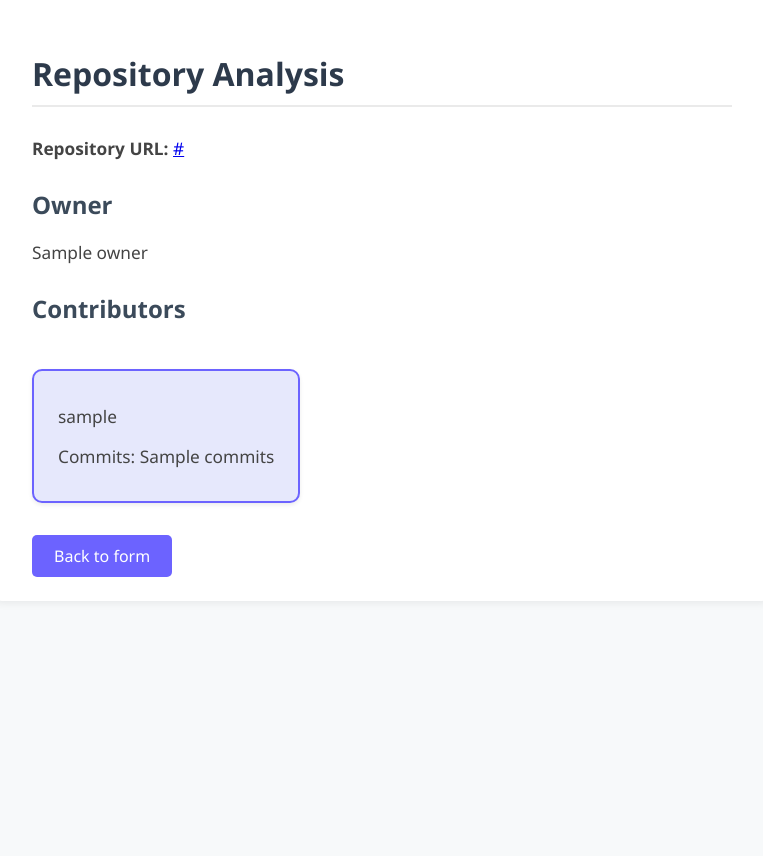
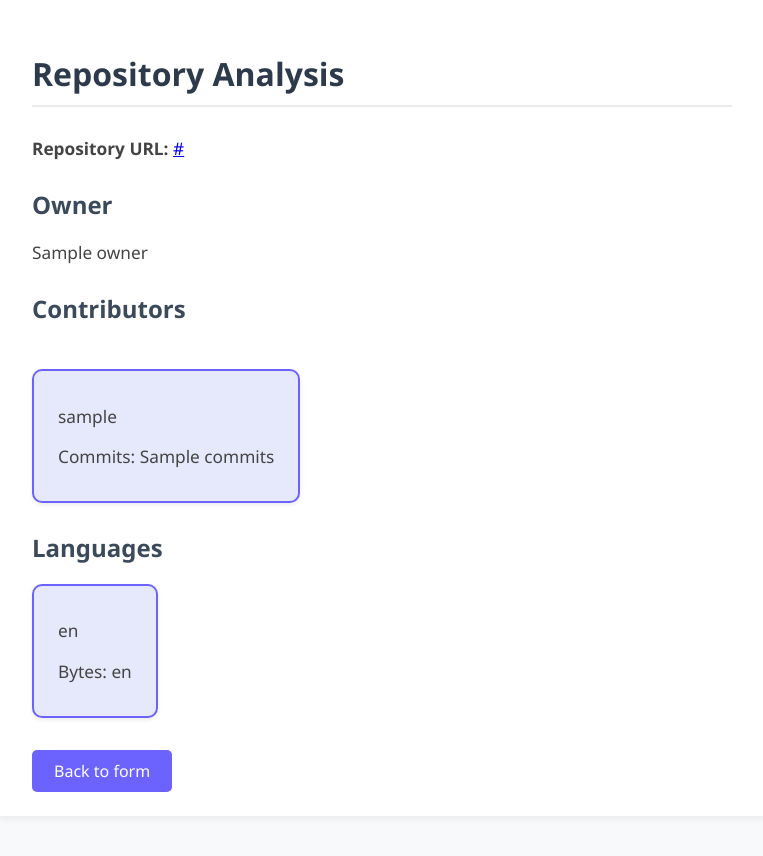
Before and after one commit to pseudoguy3/GitRepoAn, a Flask app: template templates/Analysis.html in a window 1280 px wide. Shown: the part 41-897 px from the top of the page, without its empty margins (258-1021 px from the left). Before the commit the page ends 618 px from the top, so only its background shows below. Run offline with Flask 3, Linux system fonts and the light colour scheme; the template is opened without the code that fills it: most values are stand-ins (such as "Sample title", 1, 10 or a date in 2020).

Commit message:
add languages metadata of repository

```diff
--- a/app.py
+++ b/app.py
@@ -21,11 +21,12 @@ def repo_form():
                 result = validator.validate_repo(repo_url)
                 owner = result.get("creator")
                 contributors = result.get("contributors")
+                languages = result.get("languages")
             except Exception as e:
                 error = str(e)
         if not error:
             # If no error, show analysis page
-            return render_template("Analysis.html", owner=owner, contributors=contributors, repo_url=repo_url)
+            return render_template("Analysis.html", owner=owner, contributors=contributors, repo_url=repo_url, languages=languages)
     # On GET or error, show form
     return render_template("repoForm.html", error=error)
 
--- a/services/GithubInteraction.py
+++ b/services/GithubInteraction.py
@@ -23,3 +23,7 @@ class GitHubService:
 
     def get_commits(self, repo, contributor):
         return repo.get_commits(author=contributor)
+
+    def get_languages(self, repo):
+        print(repo.get_languages())
+        return repo.get_languages()
--- a/services/Validator.py
+++ b/services/Validator.py
@@ -8,7 +8,8 @@ class RepoValidator:
         repo = self.github.get_repo(repo_url)
         return {
             "creator": repo.owner.login,
-            "contributors": self._get_contributor_stats(repo)
+            "contributors": self._get_contributor_stats(repo),
+            "languages": self.github.get_languages(repo)
         }
 
     def _get_contributor_stats(self, repo):
--- a/templates/Analysis.html
+++ b/templates/Analysis.html
@@ -29,6 +29,17 @@
             </div>
         {% else %}
             <p class="no-contrib">No contributors found.</p>
+        {% endif %}
+        {% if languages %}
+            <h2>Languages</h2>
+            <div class="content-layout">
+                {% for l in languages %}
+                <div class="contributor-card">
+                    <p class="language">{{ l }}</p>
+                    <p class="bytes">Bytes: {{ languages[l] }}</p>
+                </div>
+                {% endfor %}
+            </div>
         {% endif %}
         <a class="back-link" href="/">Back to form</a>
     </div>
```
